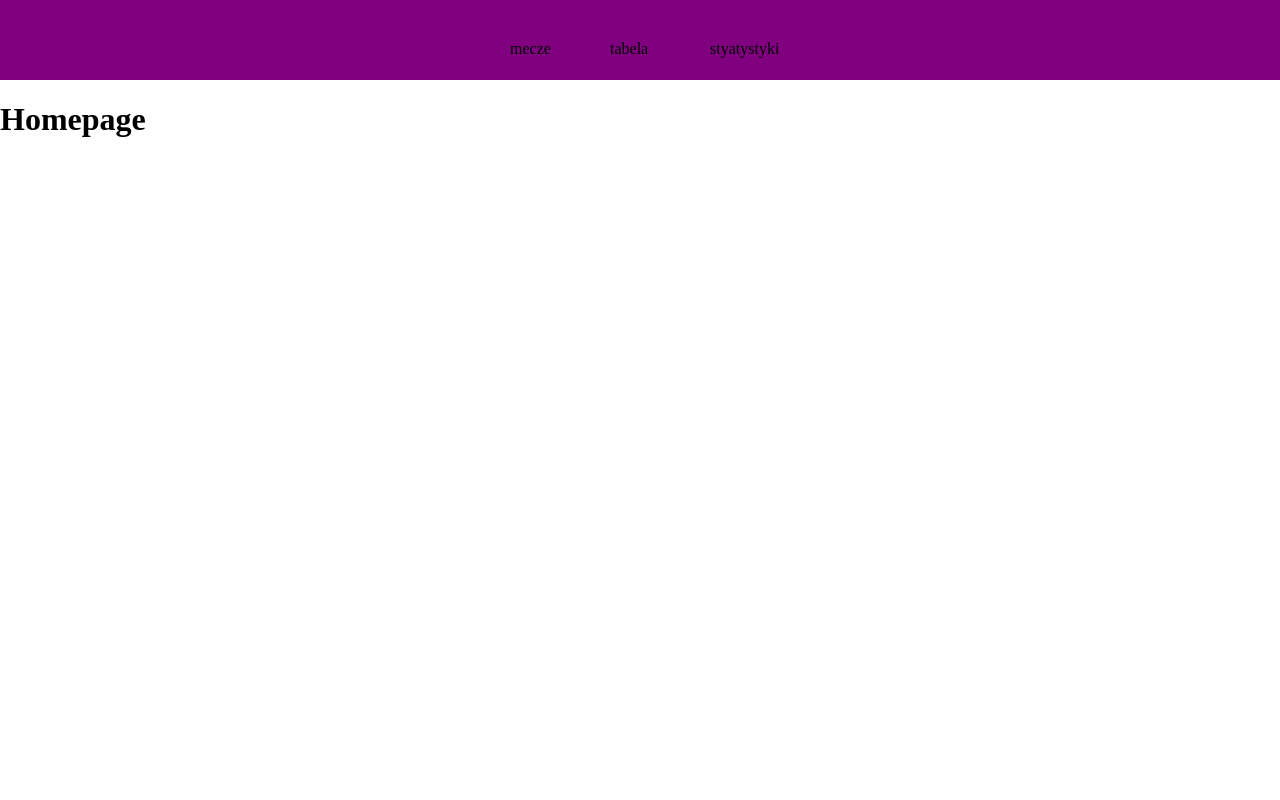
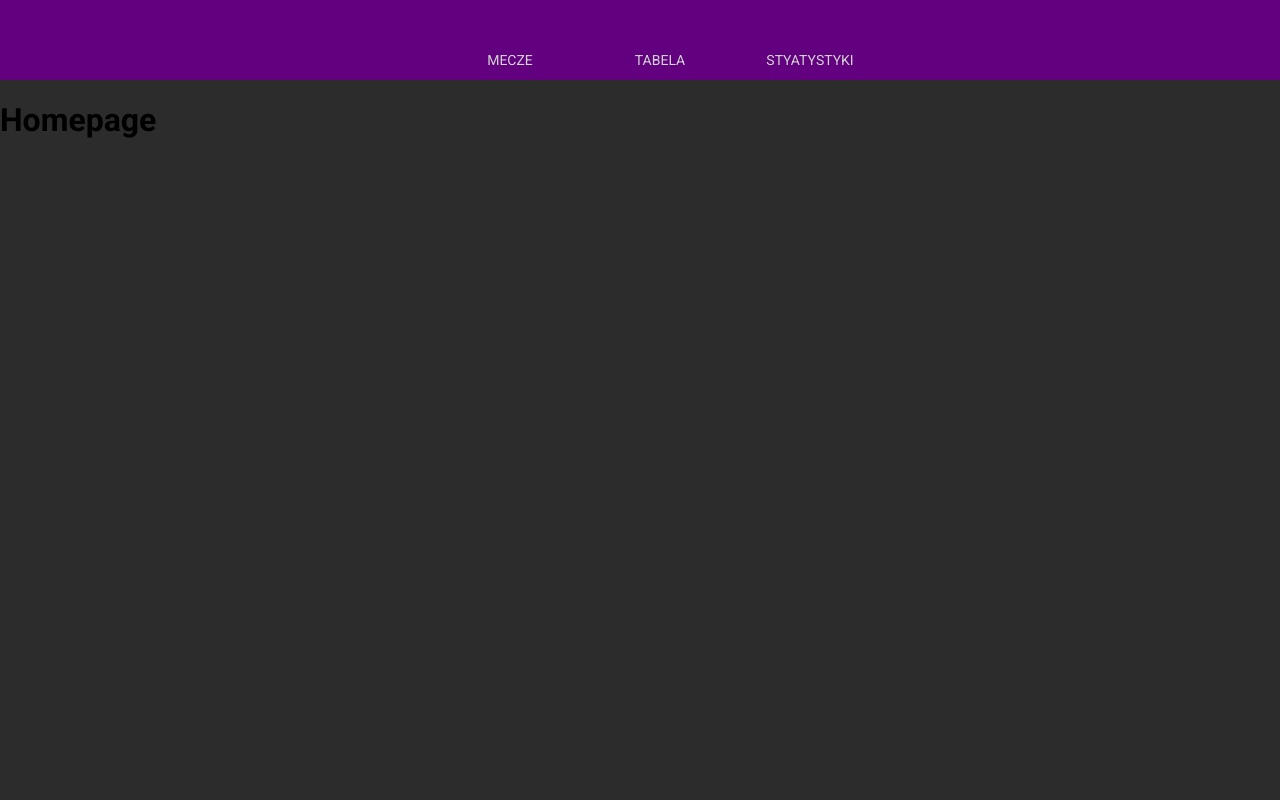
Before and after one commit to PreQQ/django-liga, a Django app: page / in a window 1280 px wide. Run offline with Django 3.2, Linux system fonts and the light colour scheme.

Commit message:
Styled navbar

```diff
--- a/main/templates/layout.html
+++ b/main/templates/layout.html
@@ -4,7 +4,7 @@
     <head>
         <title>{% block title %}Liga{% endblock %}</title>
 
-        <link rel="stylesheet" type="text/css" href="{% static 'css/style.css' %}"/>
+        <link rel="stylesheet" type="text/css" href="{% static 'css/style.css' %}" />
     </head>
     <body>
         <header class="main-header">
@@ -16,8 +16,6 @@
                 </ul>
             </nav>
         </header>
-        <main>
-            {% block body_content %}Default{% endblock %}
-        </main>
+        <main>{% block body_content %}Default{% endblock %}</main>
     </body>
 </html>
--- a/main/views.py
+++ b/main/views.py
@@ -6,7 +6,7 @@ def views(request):
     return render(request, "home.html")
 
 def matches(request):
-    return render(request)
+    return render(request, "matches.html")
 
 def table(request):
     return render(request)
--- a/static/css/style.css
+++ b/static/css/style.css
@@ -1,13 +1,18 @@
-html, body {
+@import url("https://fonts.googleapis.com/css2?family=Roboto:wght@300;400;500;700&display=swap");
+
+html,
+body {
     width: 100%;
     height: 100%;
     margin: 0;
+    font-family: "Roboto", "sans-serif";
+    background: rgb(44, 44, 44);
 }
 
 .main-header {
     width: 100%;
     height: 80px;
-    background: purple;
+    background: rgb(98, 0, 128);
 }
 
 .main-header ul {
@@ -19,11 +24,29 @@ html, body {
 }
 
 .main-header li {
+    position: relative;
     cursor: pointer;
-    width: 100px;
+    width: 150px;
     height: 40px;
+    color: lightgrey;
+    font-size: 14px;
+    text-transform: uppercase;
+    font-weight: medium;
+    display: flex;
+    justify-content: center;
+    align-items: center;
 }
 
 .main-header li:hover {
-    background: rgba(255,255,255,0.2);
+    background: rgba(255, 255, 255, 0.2);
+    color: white;
 }
+
+.main-header li:hover:after {
+    content: "";
+    position: absolute;
+    width: 100%;
+    height: 2px;
+    background: white;
+    margin: 0 0 -38px 0;
+}
```
Also changed, not shown: main/templates/home.html (+3 -4 lines).
